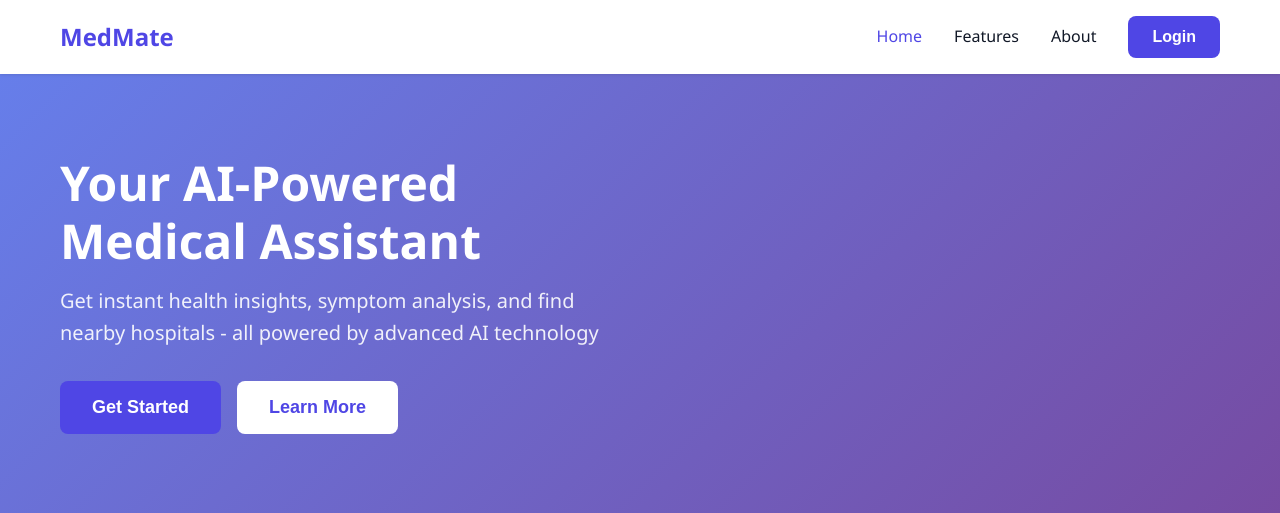
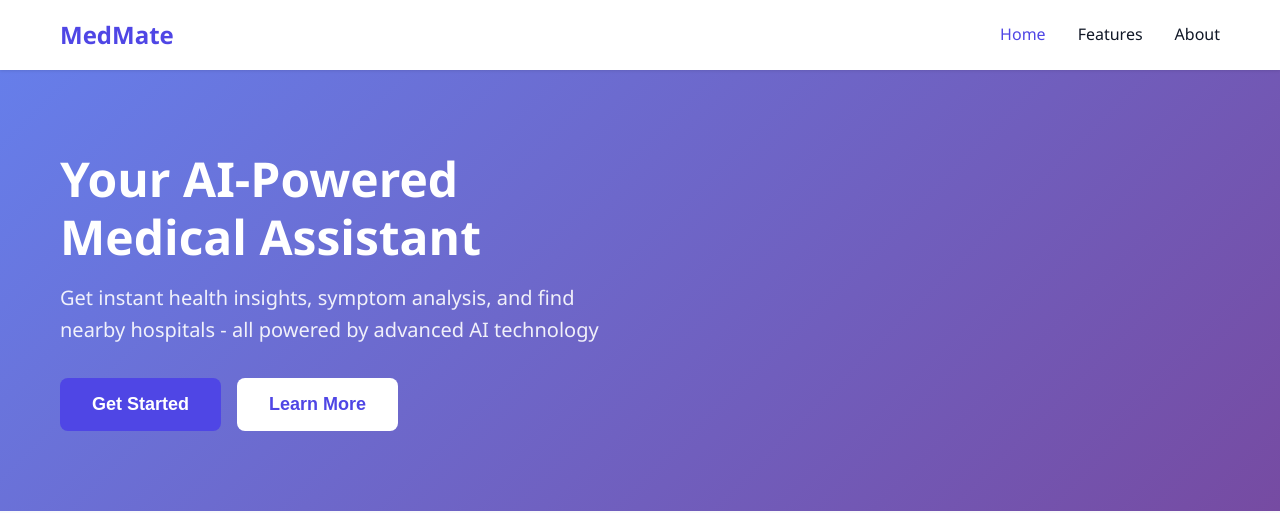
Before and after one commit to rohillamanas06-commits/MedMate---AI-Health-Assistant, a Flask app: page / in a window 1280 px wide. Shown: the top 513 px of the page. Run offline with Flask 3, Linux system fonts and the light colour scheme.

Commit message:
Remove login button from navigation bar

```diff
--- a/templates/index.html
+++ b/templates/index.html
@@ -36,7 +36,6 @@
                 <button class="btn btn-success" data-pwa-install style="display: none; margin-right: 0.5rem;">
                     <i class="fas fa-download"></i> Install App
                 </button>
-                <button class="btn btn-primary" id="loginBtn">Login</button>
             </div>
             <button class="mobile-menu-btn" id="mobileMenuBtn">
                 <i class="fas fa-bars"></i>
```
